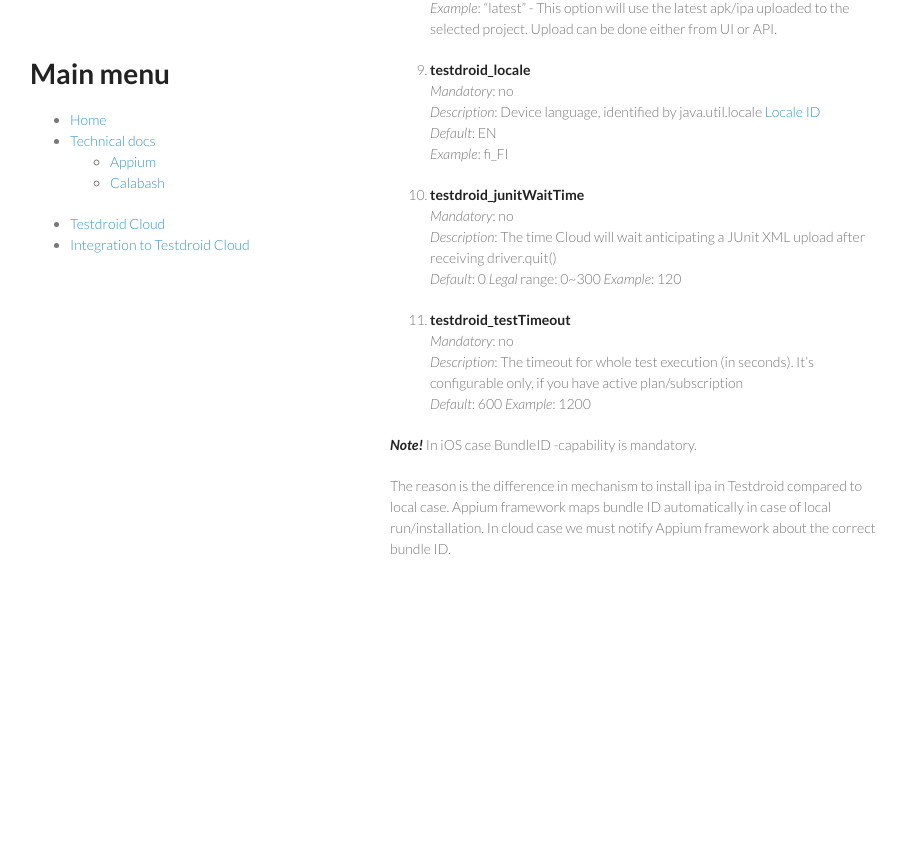
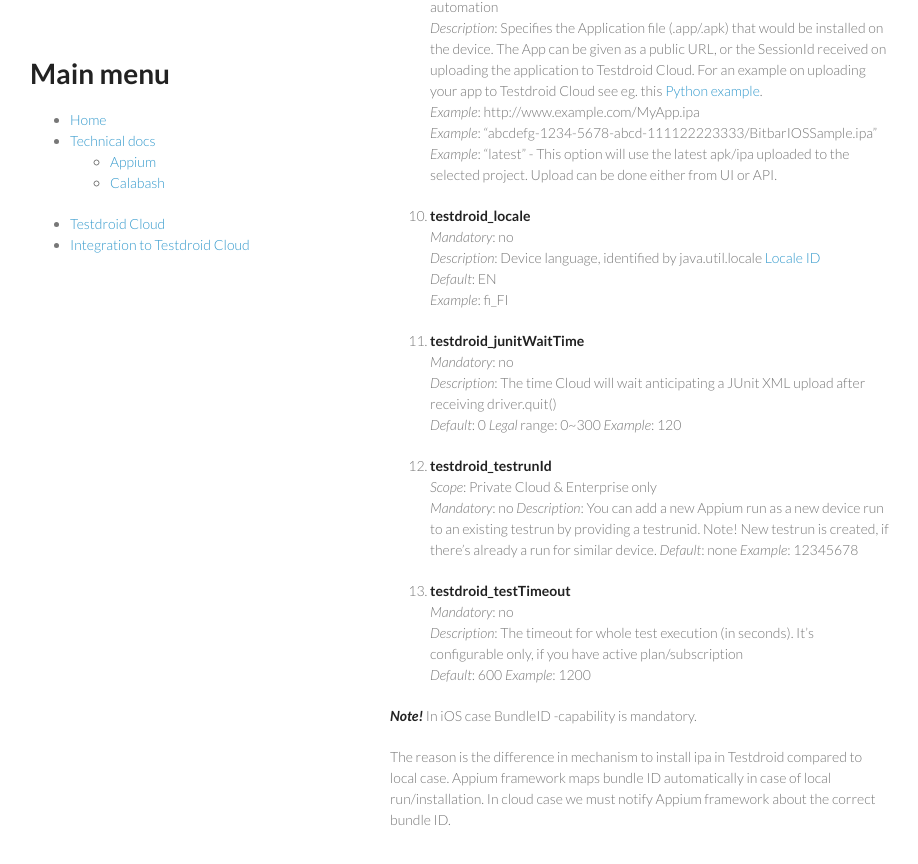
Before and after one commit to aknackiron/testdroid-documentation, a Jekyll site: the page built from appium/testdroid-desired-caps.md, in a window 1280 px wide and 900 px high, scrolled down 1282 px. Shown: the top 864 px of the window, without its empty margins (180-1098 px from the left). Built offline with Jekyll 4.4.1, drawn with Linux system fonts in a browser that asks for light colours; nearby versions of some CDN libraries; before the commit the page ends 1911 px from its top, so only the background shows below that; some of the changed text lies outside the part shown.

Commit message:
testdroid_apiKey

```diff
--- a/appium/testdroid-desired-caps.md
+++ b/appium/testdroid-desired-caps.md
@@ -11,6 +11,12 @@
 1. **testdroid_password**
    _Mandatory_: yes
    _Description_: The password for your Testdroid Cloud account
+
+1. **testdroid_apiKey**
+   _Mandatory_: no
+   _Description_: You can use API key to authentication instead of user name and password. This is available in "My Accounts" -view.
+   _Default_: none
+   _Example_: e4f86ac5b94e39810f33ad4ab71850a6
 
 1. **testdroid_target**
    _Mandatory_: yes
@@ -59,6 +65,13 @@
   _Legal_ range: 0~300
   _Example_: 120
 
+1. **testdroid_testrunId**
+  _Scope_: Private Cloud & Enterprise only
+  _Mandatory_: no
+  _Description_: You can add a new Appium run as a new device run to an existing testrun by providing a testrunid. Note! New testrun is created, if there's already a run for similar device.
+  _Default_: none
+  _Example_: 12345678
+
 1. **testdroid_testTimeout**
   _Mandatory_: no
   _Description_: The timeout for whole test execution (in seconds). It's configurable only, if you have active plan/subscription
```
